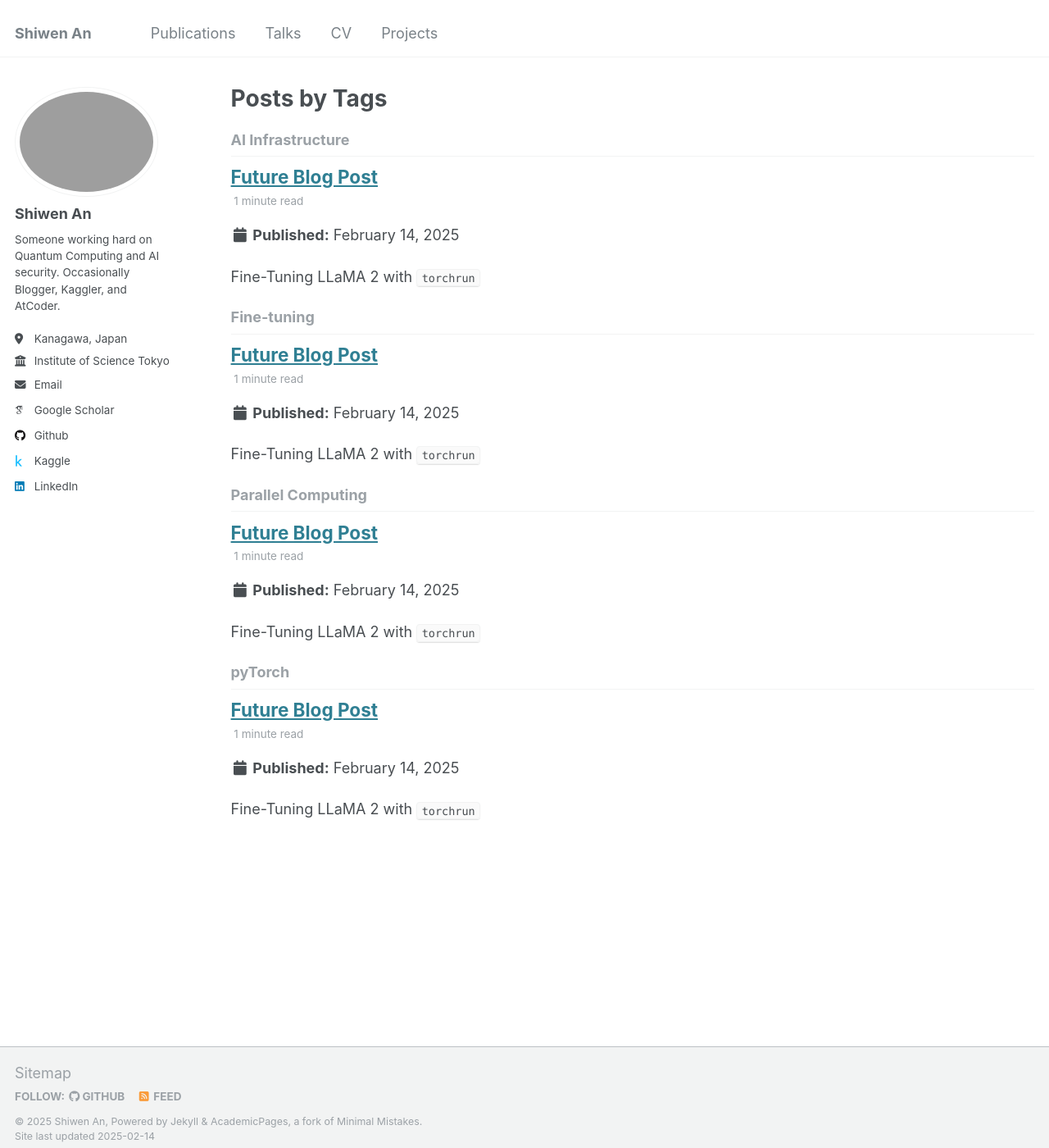
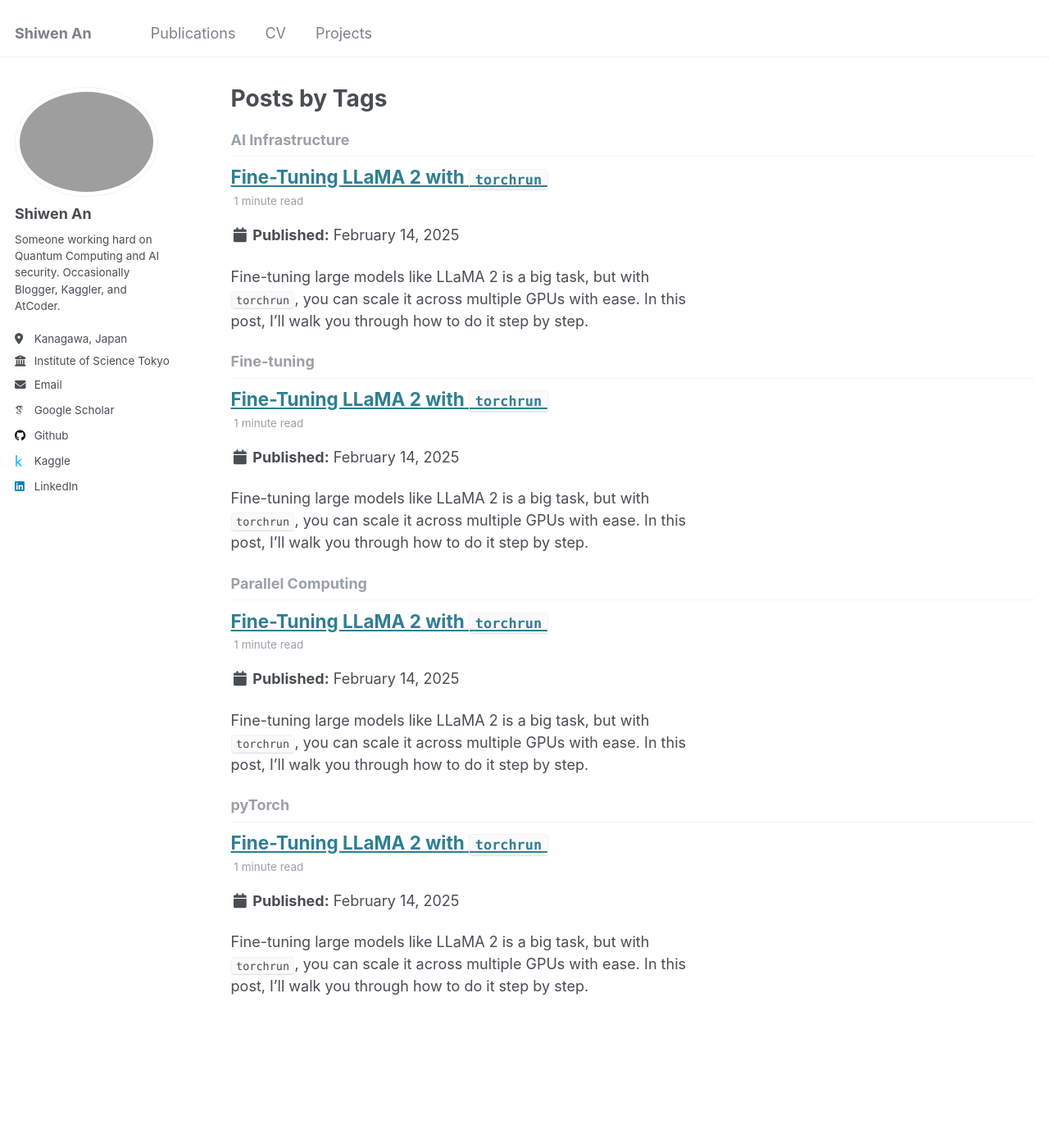
Before and after one commit to zazabap/zazabap.github.io, a Jekyll site: the page built from _pages/tag-archive.html, in a window 1280 px wide and 1400 px high. Shown: the whole window at 82% size. Built offline with Jekyll 4.4.1, drawn with Linux system fonts in a browser that asks for light colours; some web fonts are replaced.

Commit message:
Minimize the public website

```diff
--- a/_data/navigation.yml
+++ b/_data/navigation.yml
@@ -8,8 +8,8 @@ main:
   - title: "Publications"
     url: /publications/
 
-  - title: "Talks"
-    url: /talks/
+  # - title: "Talks"
+  #   url: /talks/
 
   - title: "CV"
     url: /cv/
--- a/_posts/2025-02-14-Fine-tune-LLM.md
+++ b/_posts/2025-02-14-Fine-tune-LLM.md
@@ -1,5 +1,5 @@
 ---
-title: 'Future Blog Post'
+title: 'Fine-Tuning LLaMA 2 with `torchrun`'
 date: 2025-02-14
 permalink: /posts/2012/08/blog-post-4/
 tags:
```
Also changed, not shown: other parts of _posts/2025-02-14-Fine-tune-LLM.md (+0 -2 lines).
